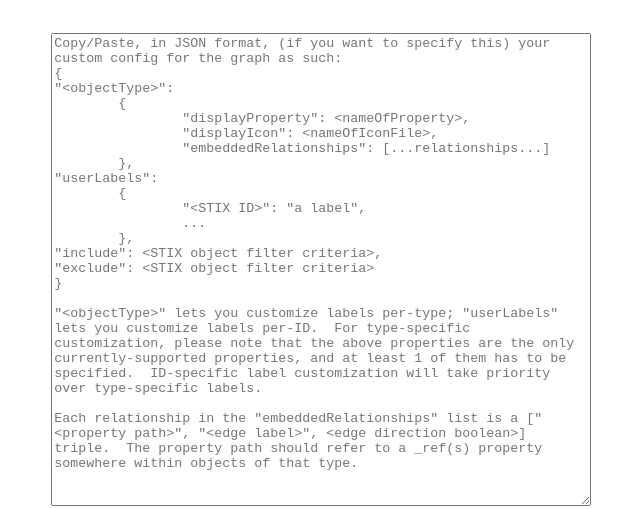
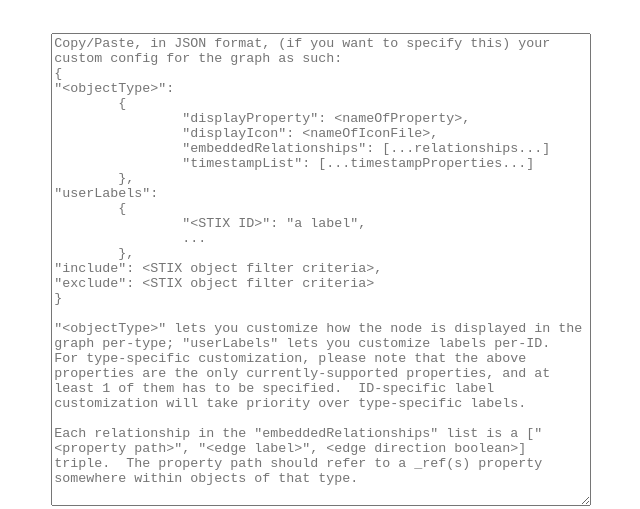
Before and after one commit to oasis-open/cti-stix-visualization, a plain HTML site: page index.html in a window 1280 px wide. Shown: the part 1330-1839 px from the top of the page, without its empty margins (319-959 px from the left). Drawn offline with Linux system fonts and the light colour scheme.

Commit message:
added documentation

```diff
--- a/index.html
+++ b/index.html
@@ -33,7 +33,7 @@
       <button id="paste-parser">Parse</button>
       <br />
       <p>-- Configuration --</p>
-      <textarea id="paste-area-custom-config" name="pasted" placeholder="Copy/Paste, in JSON format, (if you want to specify this) your custom config for the graph as such: &#10;{&#10;&quot;&lt;objectType&gt;&quot;: &#10;&#9;{&#10;&#9;&#9;&quot;displayProperty&quot;: &lt;nameOfProperty&gt;, &#10;&#9;&#9;&quot;displayIcon&quot;: &lt;nameOfIconFile&gt;,&#10;&#9;&#9;&quot;embeddedRelationships&quot;: [...relationships...]&#10;&#9;},&#10;&quot;userLabels&quot;:&#10;&#9;{&#10;&#9;&#9;&quot;&lt;STIX ID&gt;&quot;: &quot;a label&quot;,&#10;&#9;&#9;...&#10;&#9;},&#10;&quot;include&quot;: &lt;STIX object filter criteria&gt;,&#10;&quot;exclude&quot;: &lt;STIX object filter criteria&gt;&#10;}&#10;&#10;&quot;&lt;objectType&gt;&quot; lets you customize labels per-type; &quot;userLabels&quot; lets you customize labels per-ID.  For type-specific customization, please note that the above properties are the only currently-supported properties, and at least 1 of them has to be specified.  ID-specific label customization will take priority over type-specific labels.&#10;&#10;Each relationship in the &quot;embeddedRelationships&quot; list is a [&quot;&lt;property path&gt;&quot;, &quot;&lt;edge label&gt;&quot;, &lt;edge direction boolean&gt;] triple.  The property path should refer to a _ref(s) property somewhere within objects of that type."></textarea>
+      <textarea id="paste-area-custom-config" name="pasted" placeholder="Copy/Paste, in JSON format, (if you want to specify this) your custom config for the graph as such: &#10;{&#10;&quot;&lt;objectType&gt;&quot;: &#10;&#9;{&#10;&#9;&#9;&quot;displayProperty&quot;: &lt;nameOfProperty&gt;, &#10;&#9;&#9;&quot;displayIcon&quot;: &lt;nameOfIconFile&gt;,&#10;&#9;&#9;&quot;embeddedRelationships&quot;: [...relationships...]&#10;&#9;&#9;&quot;timestampList&quot;: [...timestampProperties...]&#10;&#9;},&#10;&quot;userLabels&quot;:&#10;&#9;{&#10;&#9;&#9;&quot;&lt;STIX ID&gt;&quot;: &quot;a label&quot;,&#10;&#9;&#9;...&#10;&#9;},&#10;&quot;include&quot;: &lt;STIX object filter criteria&gt;,&#10;&quot;exclude&quot;: &lt;STIX object filter criteria&gt;&#10;}&#10;&#10;&quot;&lt;objectType&gt;&quot; lets you customize how the node is displayed in the graph per-type; &quot;userLabels&quot; lets you customize labels per-ID.  For type-specific customization, please note that the above properties are the only currently-supported properties, and at least 1 of them has to be specified.  ID-specific label customization will take priority over type-specific labels.&#10;&#10;Each relationship in the &quot;embeddedRelationships&quot; list is a [&quot;&lt;property path&gt;&quot;, &quot;&lt;edge label&gt;&quot;, &lt;edge direction boolean&gt;] triple.  The property path should refer to a _ref(s) property somewhere within objects of that type."></textarea>
     </div>
     <div id="canvas-container" class="hidden">
       <div id="canvas-wrapper">
```
Also changed, not shown: stix2viz/stix2viz/stix2viz.js (+36 -1 lines), README.md.
